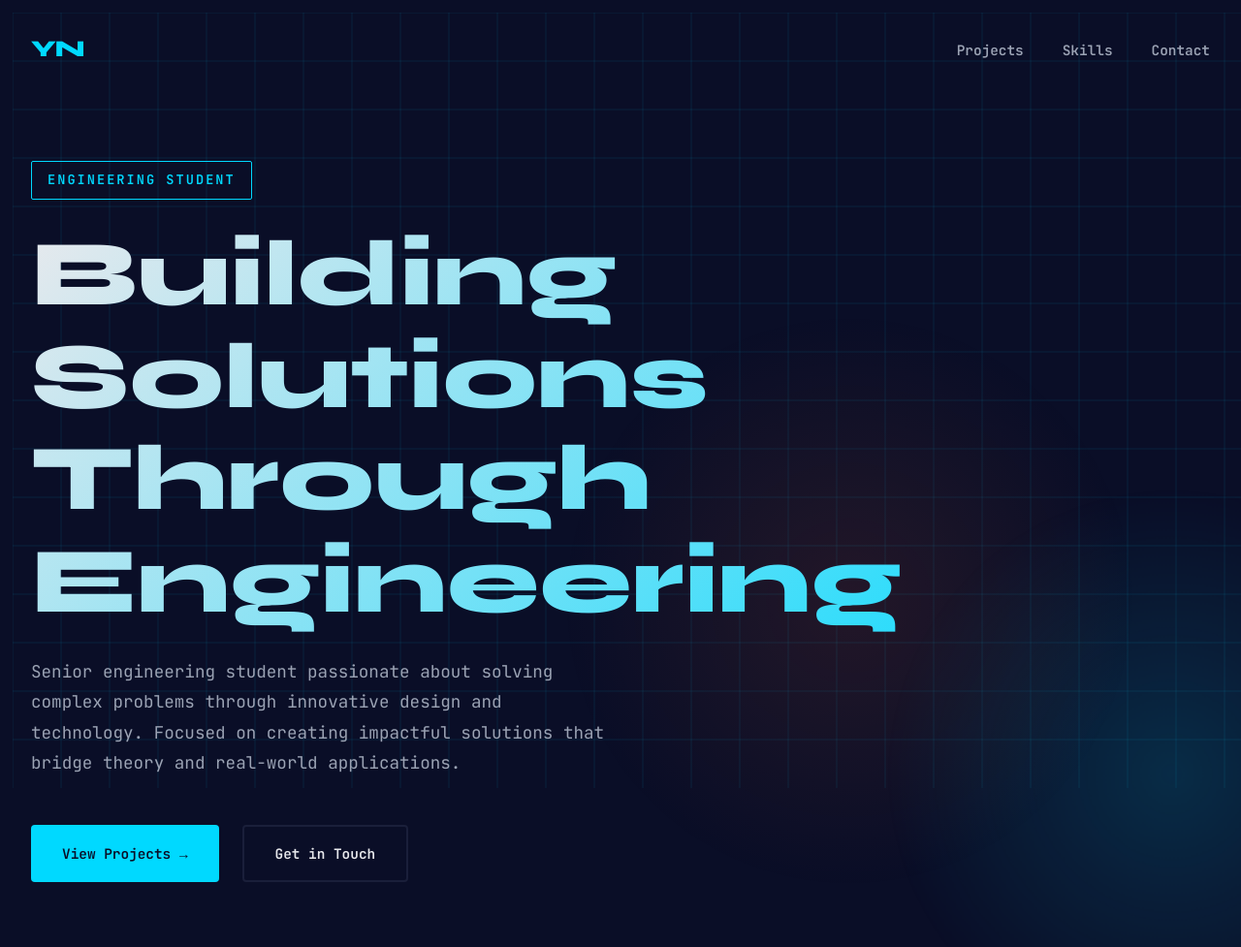
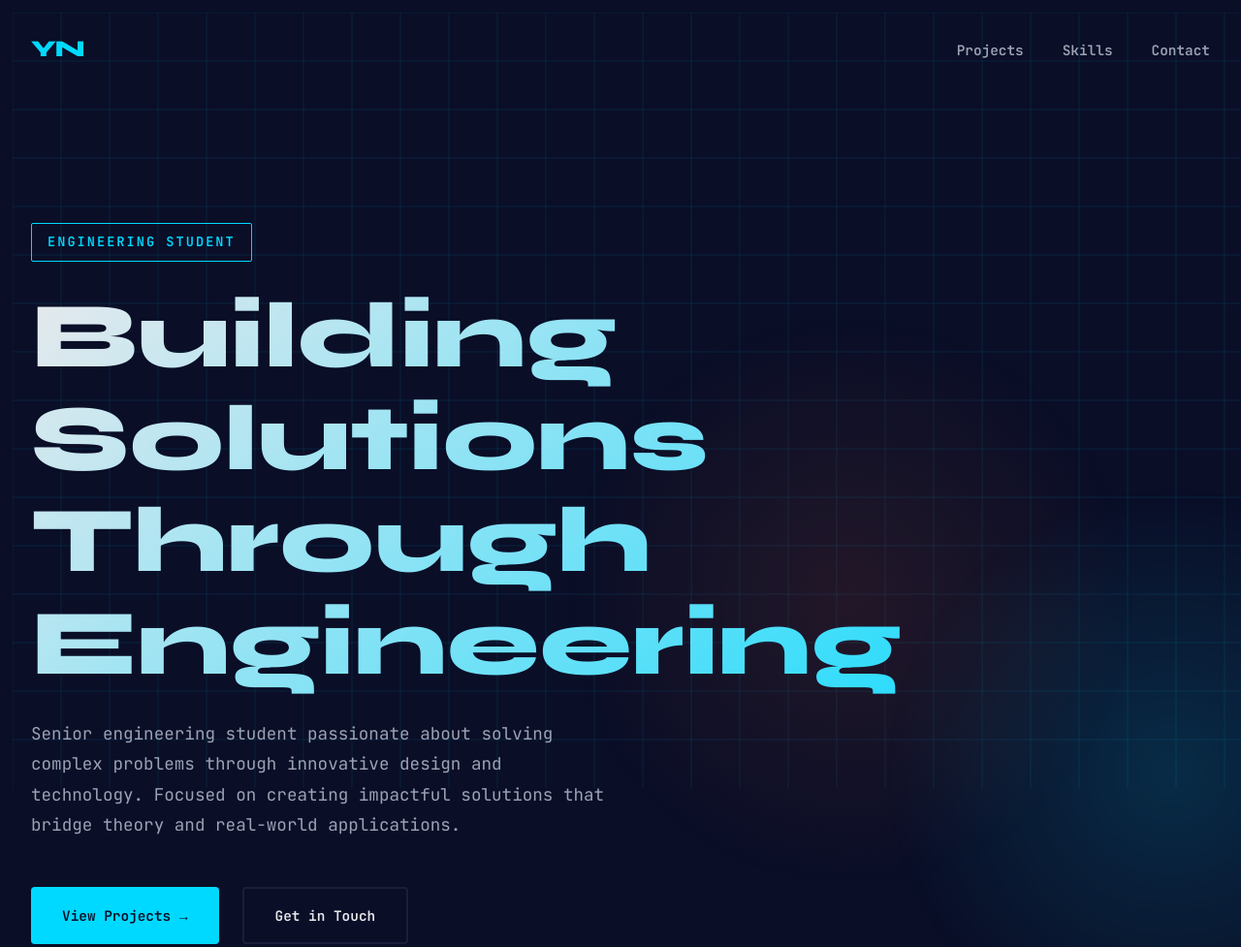
Before and after one commit to ryan-vance/ryan-vance.github.io, a plain HTML site: page index.html in a window 1280 px wide. Shown: the top 977 px of the page at 97% size. Drawn offline with Linux system fonts and the light colour scheme.

Commit message:
Increase padding in hero section

```diff
--- a/index.html
+++ b/index.html
@@ -148,7 +148,7 @@
 
         /* Hero Section */
         .hero {
-            padding: 4rem 0 6rem;
+            padding: 8rem 0 6rem;
             animation: fadeIn 1s ease-out 0.3s both;
         }
 
```
